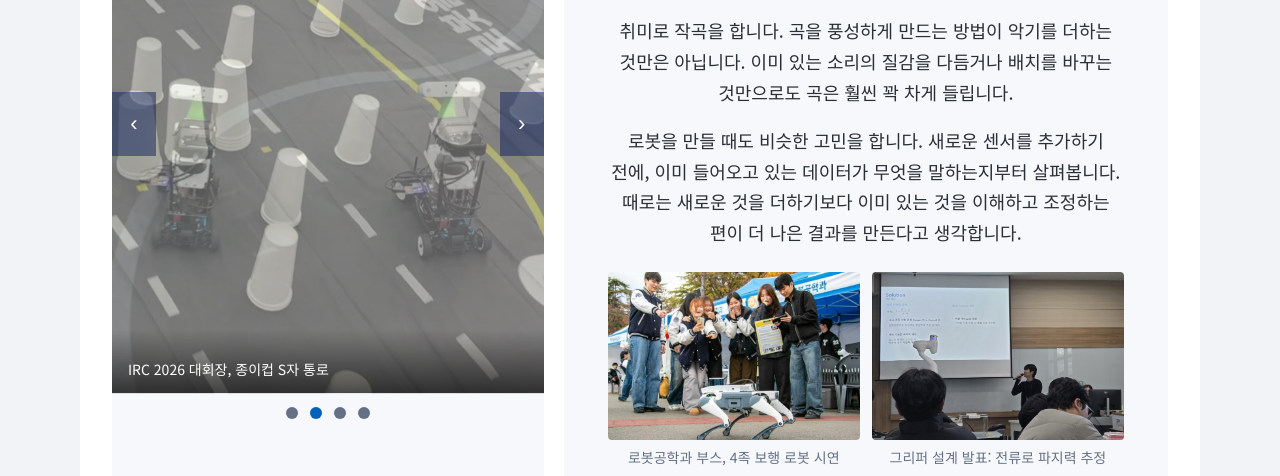
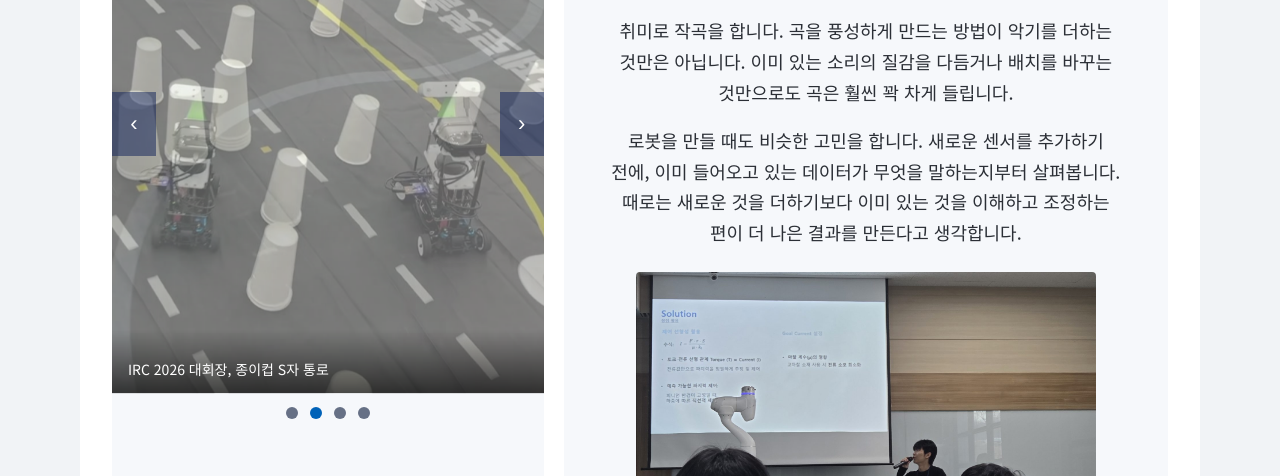
Before and after one commit to ssange2003/ssange2003.github.io, a plain HTML site: page index.html in a window 1280 px wide. Shown: the part 476-952 px from the top of the page. Drawn offline with Linux system fonts and the light colour scheme.

Commit message:
Gripper wording matches code and XC430 datasheet; drop demo photo
- XC430 control table has no Goal Current (addr 102) and no operating
  mode 5, so the motor runs in position control; addr 126 is Present Load
  (0.1 %). Stall threshold is targetCur-10 = 130 -> 13 %, not 10 %.
- About Me: remove the booth photo with other students' faces; talk photo
  caption no longer claims current-based force estimation

Co-Authored-By: Claude Opus 5.5 <noreply@anthropic.com>

```diff
--- a/index.html
+++ b/index.html
@@ -81,11 +81,10 @@ main{background:var(--bg);padding-block:32px 48px;padding-inline:clamp(16px,3vw,
 .about{background:var(--band);border-radius:4px;padding:clamp(20px,4vw,44px);display:grid;align-content:center;gap:18px;text-align:center}
 .about h2{font-size:30px;font-weight:800;color:var(--navy)}
 .about p{font-size:18px;max-width:52ch;margin:0 auto}
-.aph{display:grid;grid-template-columns:1fr 1fr;gap:12px;margin-top:6px}
+.aph{display:grid;grid-template-columns:1fr;max-width:460px;margin-inline:auto;width:100%;gap:12px;margin-top:6px}
 .aph figure{margin:0}
 .aph img{display:block;width:100%;height:auto;aspect-ratio:3/2;object-fit:cover;border-radius:4px}
 .aph figcaption{font-size:14px;color:var(--muted);margin-top:6px}
-@media (max-width:480px){.aph{grid-template-columns:1fr}}
 .tiles{display:grid;grid-template-columns:repeat(4,minmax(0,1fr));gap:14px}
 @media (max-width:900px){.tiles{grid-template-columns:repeat(2,minmax(0,1fr))}}
 @media (max-width:480px){.tiles{grid-template-columns:1fr}}
@@ -258,8 +257,7 @@ video.fit{object-fit:contain}
           <p>취미로 작곡을 합니다. 곡을 풍성하게 만드는 방법이 악기를 더하는 것만은 아닙니다. 이미 있는 소리의 질감을 다듬거나 배치를 바꾸는 것만으로도 곡은 훨씬 꽉 차게 들립니다.</p>
           <p>로봇을 만들 때도 비슷한 고민을 합니다. 새로운 센서를 추가하기 전에, 이미 들어오고 있는 데이터가 무엇을 말하는지부터 살펴봅니다. 때로는 새로운 것을 더하기보다 이미 있는 것을 이해하고 조정하는 편이 더 나은 결과를 만든다고 생각합니다.</p>
           <div class="aph">
-            <figure><img src="media/ab_demo.jpg" width="772" height="551" alt="로봇공학과 부스에서 4족 보행 로봇을 시연하는 모습" loading="lazy"><figcaption>로봇공학과 부스, 4족 보행 로봇 시연</figcaption></figure>
-            <figure><img src="media/ab_talk.jpg" width="1600" height="1067" alt="그리퍼 설계 발표: 토크와 전류의 선형 관계로 파지력을 추정하는 슬라이드" loading="lazy"><figcaption>그리퍼 설계 발표: 전류로 파지력 추정</figcaption></figure>
+            <figure><img src="media/ab_talk.jpg" width="1600" height="1067" alt="그리퍼 설계를 발표하는 모습" loading="lazy"><figcaption>그리퍼 설계 발표</figcaption></figure>
           </div>
         </div>
       </div>
@@ -372,7 +370,7 @@ video.fit{object-fit:contain}
               <li>스펀지 같은 연성체는 찌그러뜨리지 않기, 외부 촉각 센서 없이</li></ul></div>
             <p><b>역할:</b> Subteam Leader</p>
             <p><b>결과:</b> 2025 Physical AI 로봇 그리퍼 챌린지 은상 · BOM $150 미만</p>
-            <p>6축 로봇 엔드이펙터용 랙-피니언 그리퍼를 설계했습니다. XC430 모터를 위치 제어 모드로 쓰면서 부하(Present Load)와 속도를 약 20ms 간격으로 읽고, 부하가 80%를 넘거나 거의 멈춘 채 10% 이상 걸리는 상태가 두 번 이어지면 접촉으로 판단해 목표 위치를 그 자리로 고정합니다.</p>
+            <p>6축 로봇 엔드이펙터용 랙-피니언 그리퍼를 설계했습니다. XC430 모터를 위치 제어 모드로 쓰면서 부하(Present Load)와 속도를 제어 루프마다 읽고, 부하가 80%를 넘거나 거의 멈춘 채 13% 이상 걸리는 상태가 두 번 이어지면 접촉으로 판단해 목표 위치를 그 자리로 고정합니다.</p>
             <p class="skills"><b>Skills:</b> SOLIDWORKS 랙-피니언 설계, Dynamixel 부하·속도 기반 접촉 감지, 3D 프린팅</p>
           </div>
         </div>
```
Also changed, not shown: media/ab_demo.jpg (deleted).
